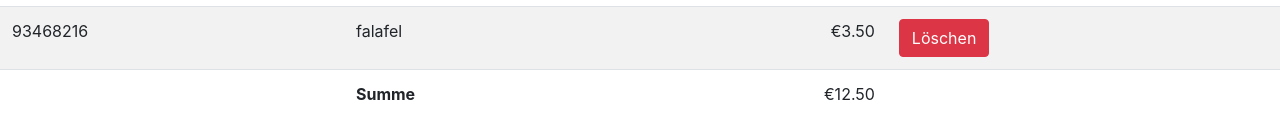
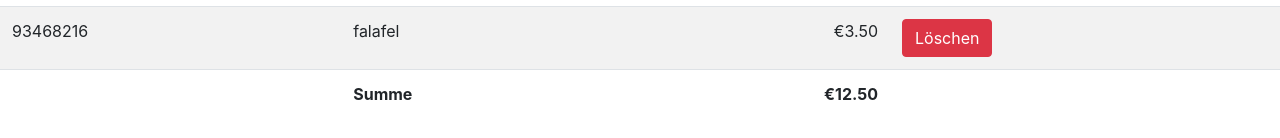
Before and after one commit to mad73923/order-master, an Angular app: page / in a window 1280 px wide. Shown: the part 240-378 px from the top of the page. Built offline with nearby package versions, Linux system fonts and the light colour scheme.

Commit message:
bold sum

```diff
--- a/src/app/order-list/order-list.component.html
+++ b/src/app/order-list/order-list.component.html
@@ -13,7 +13,7 @@ Bestellt um: {{order.date | date:"HH:mm:ss"}}
      <tr *ngIf="order.items.length > 0">
        <td></td>
        <th>Summe</th>
-       <td class="text-right">{{order_sum | currency:'EUR'}}</td>
+       <th class="text-right">{{order_sum | currency:'EUR'}}</th>
        <td></td>
       </tr>
   </tbody>
```
